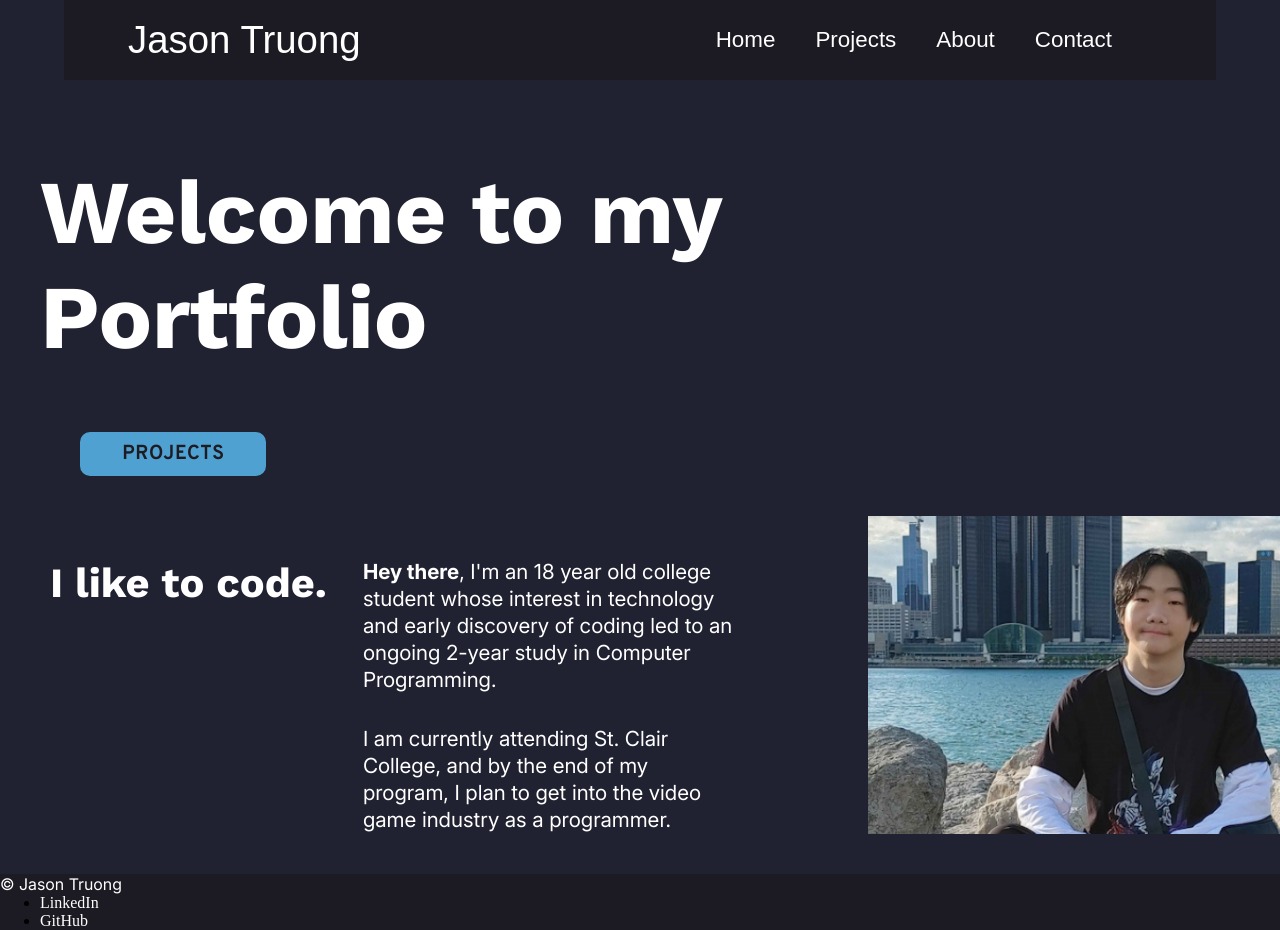
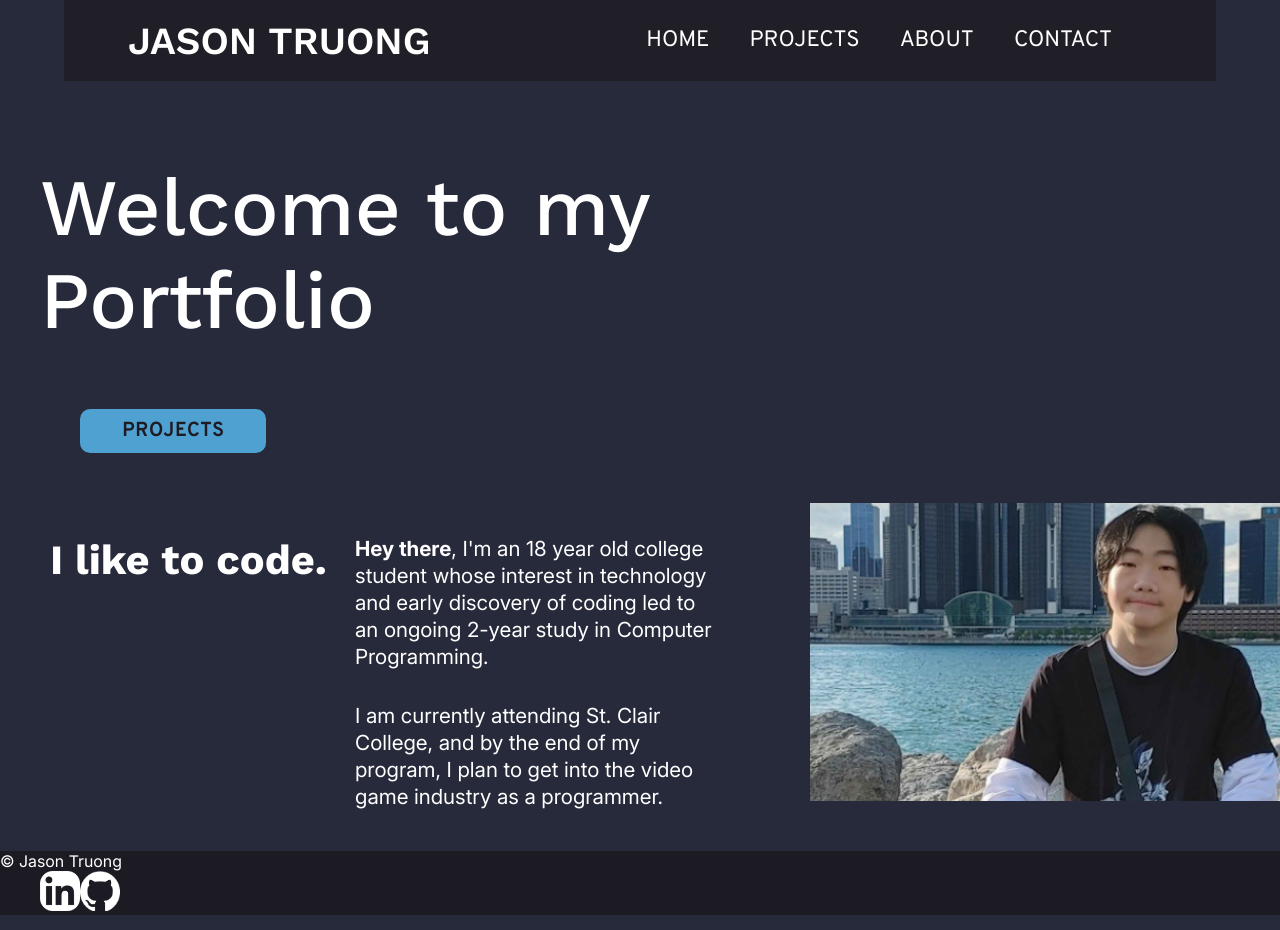
Before and after one commit to jasonvtruong/Jason-Truong-Portfolio, an Angular app: page /home in a window 1280 px wide. Built offline with nearby package versions, Linux system fonts and the light colour scheme.

Commit message:
General styling * Fixed image sizing in main page * Added footer icons

```diff
--- a/src/app/app.css
+++ b/src/app/app.css
@@ -30,7 +30,7 @@ header {
   display: flex;
   justify-content: space-between;
   align-items: center;
-  background-color: rgb(28, 26, 34);
+  background-color: rgb(32, 30, 38);
   margin: 0 5%;
   padding: 18px 44px;
 }
@@ -48,14 +48,21 @@ nav > ul {
 
 header a {
   margin: 0 20px;
-  font-family: sans-serif;
+  font-family: "Overpass", sans-serif;
   font-size: 1.4em;
+  font-weight: 500;
   color: white;
   text-decoration: none;
 }
 
 header .name {
+  font-family: "Work Sans", sans-serif;
   font-size: 2.4em;
+  font-weight: 600;
+}
+
+header a, header .name {
+  text-transform: uppercase;
 }
 
 
@@ -65,3 +72,8 @@ footer {
   background-color: rgb(28, 26, 34);
   max-width: 1280px;
 }
+
+footer img {
+  width: 40px;
+  height: 40px;
+}
--- a/src/app/app.html
+++ b/src/app/app.html
@@ -20,8 +20,8 @@
 
   <nav>
     <ul>
-      <li><a>LinkedIn</a></li>
-      <li><a>GitHub</a></li>
+      <a><img ngSrc="/images/icon_linkedin.png" alt="LinkedIn icon" height="150" width="150"/></a>
+      <a><img ngSrc="/images/icon_github.png" alt="GitHub icon" height="150" width="150"/></a>
     </ul>
   </nav>
 </footer>
--- a/src/app/app.ts
+++ b/src/app/app.ts
@@ -1,9 +1,10 @@
 import { Component, signal } from '@angular/core';
 import {RouterLink, RouterLinkActive, RouterOutlet} from '@angular/router';
+import {NgOptimizedImage} from '@angular/common';
 
 @Component({
   selector: 'app-root',
-  imports: [RouterOutlet, RouterLink, RouterLinkActive],
+  imports: [RouterOutlet, RouterLink, RouterLinkActive, NgOptimizedImage],
   templateUrl: './app.html',
   styleUrl: './app.css'
 })
--- a/src/app/main-page/main-page.css
+++ b/src/app/main-page/main-page.css
@@ -1,9 +1,9 @@
 h1 {
   font-family: "Work Sans", sans-serif;
-  font-size: 5.6em;
-  font-weight: bold;
+  font-size: 5em;
+  font-weight: 500;
   padding: 40px 0;
-  width: 60%;
+  width: 70%;
 }
 
 /* Button Style */
@@ -75,9 +75,19 @@ section section:nth-of-type(2){
 
 }
 
+section section:nth-of-type(3){
+  width: 43%;
+  /*width: 60%;*/
+
+}
+
 section img {
+  width: 100%;
+  height: 100%;
+  object-fit: cover;
+
   margin-left: 70px;
 
-  position: relative;
-  left: 50px;
+  /*position: relative;*/
+  /*left: 50px;*/
 }
--- a/src/app/main-page/main-page.html
+++ b/src/app/main-page/main-page.html
@@ -26,7 +26,9 @@
       video game industry as a programmer.</p>
     </section>
 
-    <img src="/images/portrait.png" alt="Jason Truong portrait"/>
+    <section>
+      <img src="/images/portrait.png" alt="Jason Truong portrait"/>
+    </section>
   </section>
 
 
--- a/src/styles.css
+++ b/src/styles.css
@@ -21,7 +21,7 @@ time, mark, audio, video {
 }
 
 body {
-  background-color: rgb(32, 34, 49);
+  background-color: rgb(39, 42, 59);
 }
 
 /* to display text in white */
```
Also changed, not shown: public/images/icon_github.png (added), public/images/icon_linkedin.png (added).
